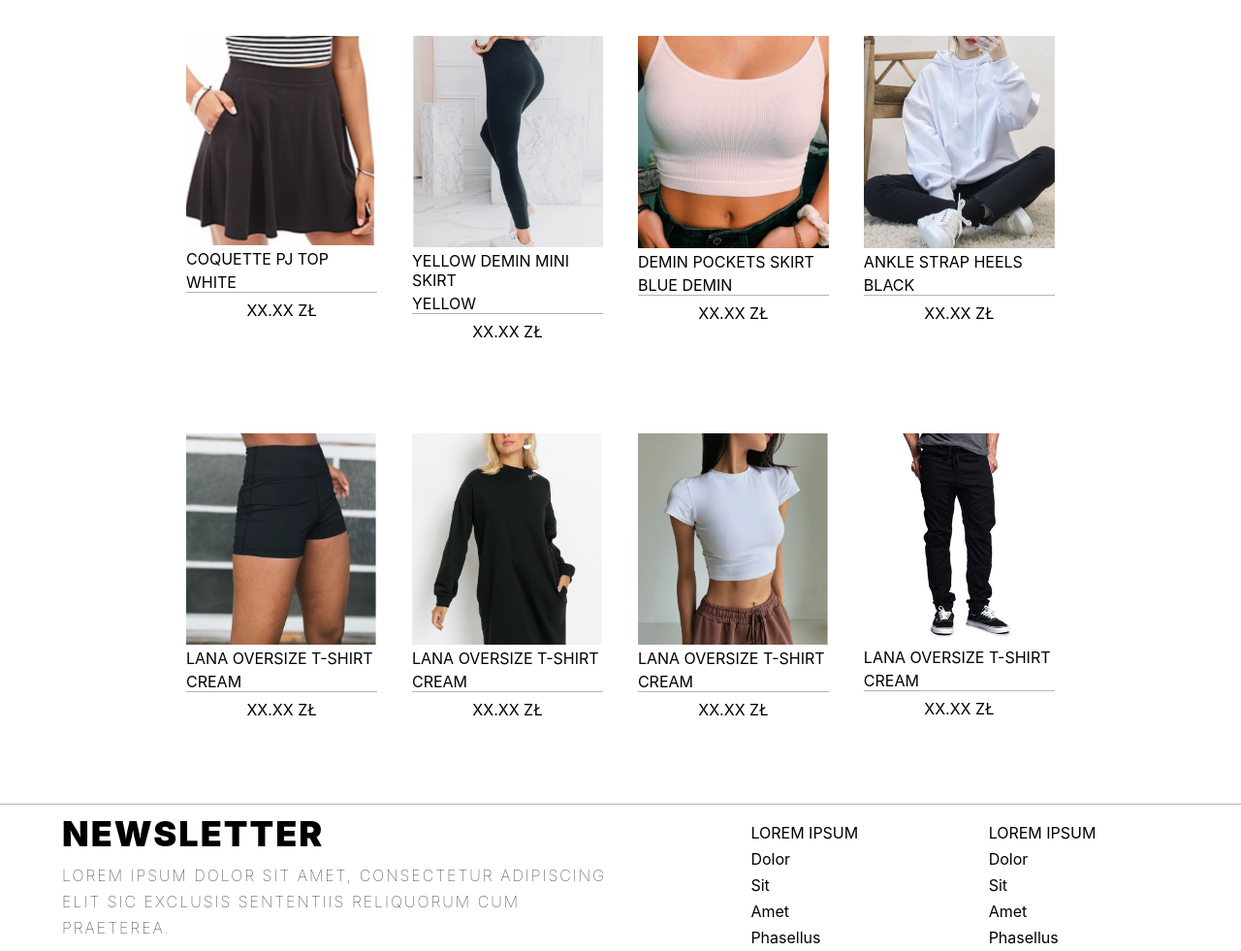
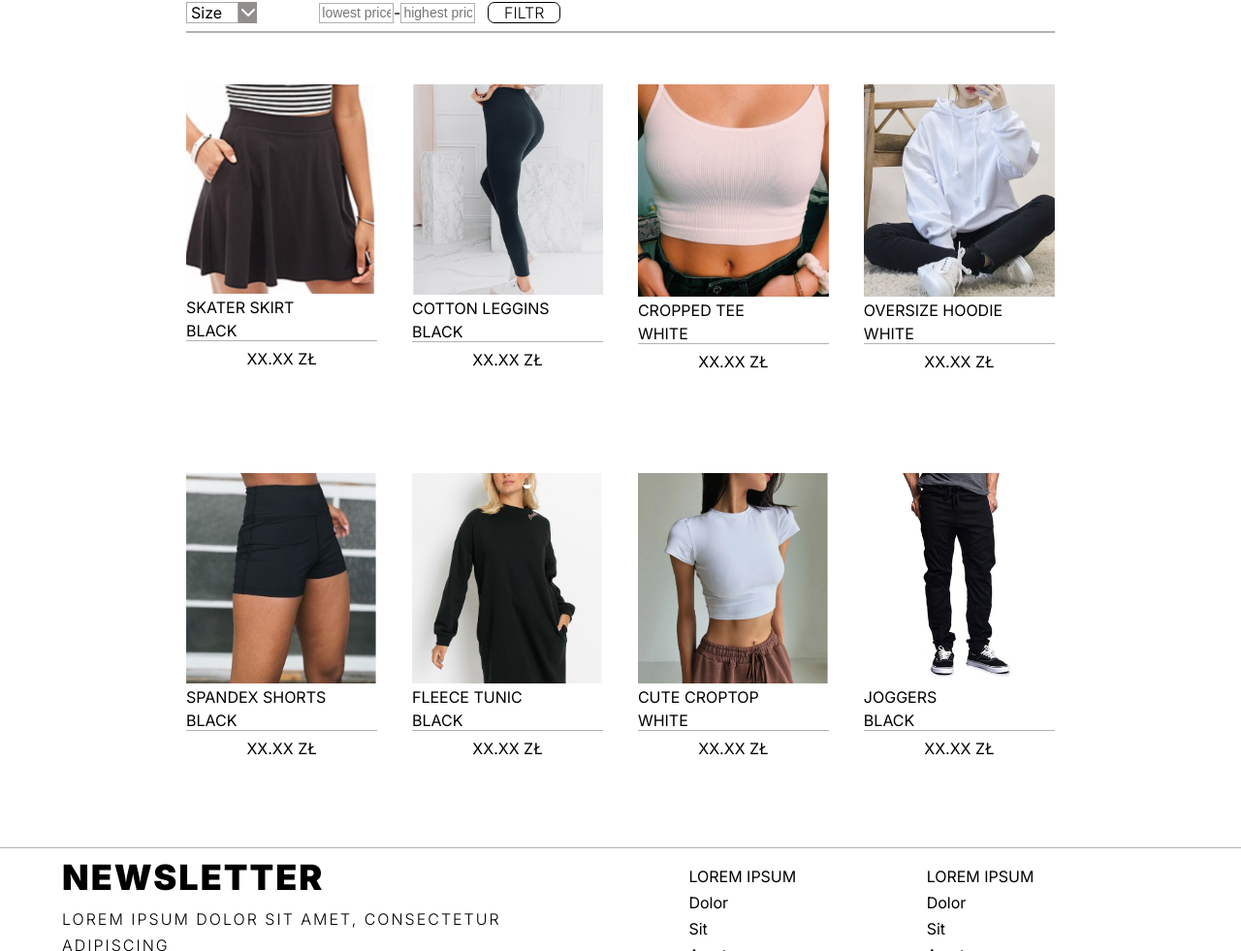
Before and after one commit to h3770k1k1/clothshop, a plain HTML site: page bugstarbasics.html in a window 1280 px wide. Shown: the part 232-1213 px from the top of the page at 97% size. Drawn offline with Linux system fonts and the light colour scheme.

Commit message:
filtr items container add add correct names to clothes

```diff
--- a/bugstarbasics.css
+++ b/bugstarbasics.css
@@ -1,3 +1,6 @@
+*{
+    box-sizing: border-box;
+}
 body {
     margin: 0;
     padding: 0;
@@ -272,3 +275,108 @@ hr{
     margin-top: 0;
     margin-bottom: 0;
 }
+
+
+#filtr-container{
+    display: flex;
+    flex-direction: row;
+    margin-top: 2vh;
+    margin-bottom: 1vh;
+}
+#filtr-price-container{
+    display: flex;
+    flex-direction: row;
+    align-items: center;
+}
+#filtr-button{
+    font-weight: 300;
+    font-family: 'Inter', sans-serif;
+    border: 1px solid black;
+    border-radius: 7px;
+    display: flex;
+    justify-content: center;
+    align-items: center;
+    height: 100%;
+    margin-left: 1vw;
+    padding-left: 1rem;
+    padding-right: 1rem;
+}
+
+
+
+.price-input{
+    height: 98%;
+    width: 6vw;
+    border-radius: 0;
+    border: 1px solid rgba(0, 0, 0, 0.303);
+    font-size: 14px;
+
+}
+
+#dropdown-text{
+    border: 1px solid rgba(0, 0, 0, 0.327);
+    height: 100%;
+    margin: 0;
+    width: fit-content;
+    display: flex;
+    justify-content: center;
+    align-items: center;
+    padding-right: 1em;
+    padding-left: 00.25rem;
+}
+/* Dropdown Button */
+#dropbtn {
+    box-sizing: border-box;
+    border: 1px solid rgba(145, 142, 142, 1) ;
+    padding: 0;
+    margin: 0;
+    background-color: rgba(145, 142, 142, 1);
+    height: 100%;
+    width: 1.5vw;
+    display: flex;
+    justify-content: center;
+    align-items: center;
+  }
+
+  /* The container <div> - needed to position the dropdown content */
+  #dropdown {
+    position: relative;
+    display: inline-block;
+    display: flex;
+    align-items: center;
+    height: 40;
+    padding: 0;
+    margin: 0;
+    margin-right: 5vw;
+  }
+
+  /* Dropdown Content (Hidden by Default) */
+  #dropdown-content {
+    display: none;
+    position: absolute;
+    background-color: #ffffff;
+    min-width: 160px;
+    z-index: 1;
+  }
+
+  /* Links inside the dropdown */
+  #dropdown-content a {
+    color: black;
+    padding: 12px 16px;
+    text-decoration: none;
+    display: block;
+  }
+
+  /* Change color of dropdown links on hover */
+#dropdown-content a:hover {text-decoration: underline;}
+
+  /* Show the dropdown menu on hover */
+  #dropdown:hover #dropdown-content {display: block;}
+
+  /* Change the background color of the dropdown button when the dropdown content is shown */
+  #dropdown:hover #dropbtn {}
+
+  #dropbtn-svg{
+    position: absolute;
+    z-index: 5;
+  }
--- a/bugstarbasics.html
+++ b/bugstarbasics.html
@@ -7,6 +7,13 @@
     <link rel="stylesheet" href="bugstarbasics.css" />
     <meta name="viewport" content="width=device-width, initial-scale=1.0">
     <title>BUGSTAR</title>
+    <style>
+        @import url('https://fonts.googleapis.com/css2?family=Inter&display=swap');
+        @import url('https://fonts.googleapis.com/css2?family=Inter:wght@900&display=swap');
+        @import url('https://fonts.googleapis.com/css2?family=Inter:wght@300&display=swap');
+    </style>
+
+    </style>
 </head>
 
 <body>
@@ -104,14 +111,35 @@
                 </div>
                 <div id="category-name">BASICS <div id="items-count">7 items</div>
                 </div>
+                <div id="filtr-container">
+                    <div id="dropdown">
+                        <div id="dropdown-text">Size</div>
+                        <button id="dropbtn"><svg id="dropbtn-svg" width="14" height="8" viewBox="0 0 14 8" fill="none"
+                                xmlns="http://www.w3.org/2000/svg">
+                                <path d="M1 1L7 7L13 1" stroke="white" stroke-width="2" stroke-linecap="round"
+                                    stroke-linejoin="round" />
+                            </svg>
+
+                        </button>
+                        <div id="dropdown-content">
+                            <a href="#">S</a>
+                            <a href="#">M</a>
+                            <a href="#">L</a>
+                        </div>
+                    </div>
+                    <div id="filtr-price-container"><input class="price-input" type="text" placeholder="lowest price"> -
+                        <input class="price-input" type="text" placeholder="highest price">
+                        <div id="filtr-button">FILTR</div>
+                    </div>
+                </div>
             </div>
             <div id="items-container">
                 <div class="items-row">
                     <div class="cloth-item">
                         <img src="item10.png" alt="" width="100%">
                         <div class="item-description">
-                            <div class="product-name">COQUETTE PJ TOP</div>
-                            <div class="product-color">WHITE</div>
+                            <div class="product-name">SKATER SKIRT</div>
+                            <div class="product-color">BLACK</div>
                             <div class="price">XX.XX ZŁ</div>
 
                         </div>
@@ -119,8 +147,8 @@
                     <div class="cloth-item">
                         <img src="item9.png" alt="" width="100%">
                         <div class="item-description">
-                            <div class="product-name">YELLOW DEMIN MINI SKIRT</div>
-                            <div class="product-color">YELLOW</div>
+                            <div class="product-name">COTTON LEGGINS</div>
+                            <div class="product-color">BLACK</div>
                             <div class="price">XX.XX ZŁ</div>
 
                         </div>
@@ -128,8 +156,8 @@
                     <div class="cloth-item">
                         <img src="item8.png" alt="" width="100%">
                         <div class="item-description">
-                            <div class="product-name">DEMIN POCKETS SKIRT</div>
-                            <div class="product-color">BLUE DEMIN</div>
+                            <div class="product-name">CROPPED TEE</div>
+                            <div class="product-color">WHITE</div>
                             <div class="price">XX.XX ZŁ</div>
 
                         </div>
@@ -137,8 +165,8 @@
                     <div class="cloth-item">
                         <img src="item7.png" alt="" width="100%">
                         <div class="item-description">
-                            <div class="">ANKLE STRAP HEELS</div>
-                            <div class="product-color">BLACK</div>
+                            <div class="">OVERSIZE HOODIE</div>
+                            <div class="product-color">WHITE</div>
                             <div class="price">XX.XX ZŁ</div>
 
                         </div>
@@ -148,8 +176,8 @@
                     <div class="cloth-item">
                         <img src="item6.png" alt="" width="100%">
                         <div class="item-description">
-                            <div class="product-name">LANA OVERSIZE T-SHIRT</div>
-                            <div class="product-color">CREAM</div>
+                            <div class="product-name">SPANDEX SHORTS</div>
+                            <div class="product-color">BLACK</div>
                             <div class="price">XX.XX ZŁ</div>
 
                         </div>
@@ -157,8 +185,8 @@
                     <div class="cloth-item">
                         <img src="item11.png" alt="" width="100%">
                         <div class="item-description">
-                            <div class="product-name">LANA OVERSIZE T-SHIRT</div>
-                            <div class="product-color">CREAM</div>
+                            <div class="product-name">FLEECE TUNIC</div>
+                            <div class="product-color">BLACK</div>
                             <div class="price">XX.XX ZŁ</div>
 
                         </div>
@@ -166,8 +194,8 @@
                     <div class="cloth-item">
                         <img src="item12.png" alt="" width="100%">
                         <div class="item-description">
-                            <div class="product-name">LANA OVERSIZE T-SHIRT</div>
-                            <div class="product-color">CREAM</div>
+                            <div class="product-name">CUTE CROPTOP</div>
+                            <div class="product-color">WHITE</div>
                             <div class="price">XX.XX ZŁ</div>
 
                         </div>
@@ -175,8 +203,8 @@
                     <div class="cloth-item">
                         <img src="item13.png" alt="" width="100%">
                         <div class="item-description">
-                            <div class="product-name">LANA OVERSIZE T-SHIRT</div>
-                            <div class="product-color">CREAM</div>
+                            <div class="product-name">JOGGERS</div>
+                            <div class="product-color">BLACK</div>
                             <div class="price">XX.XX ZŁ</div>
 
                         </div>
```
Also changed, not shown: Inter-VariableFont_slnt,wght.ttf (added).
